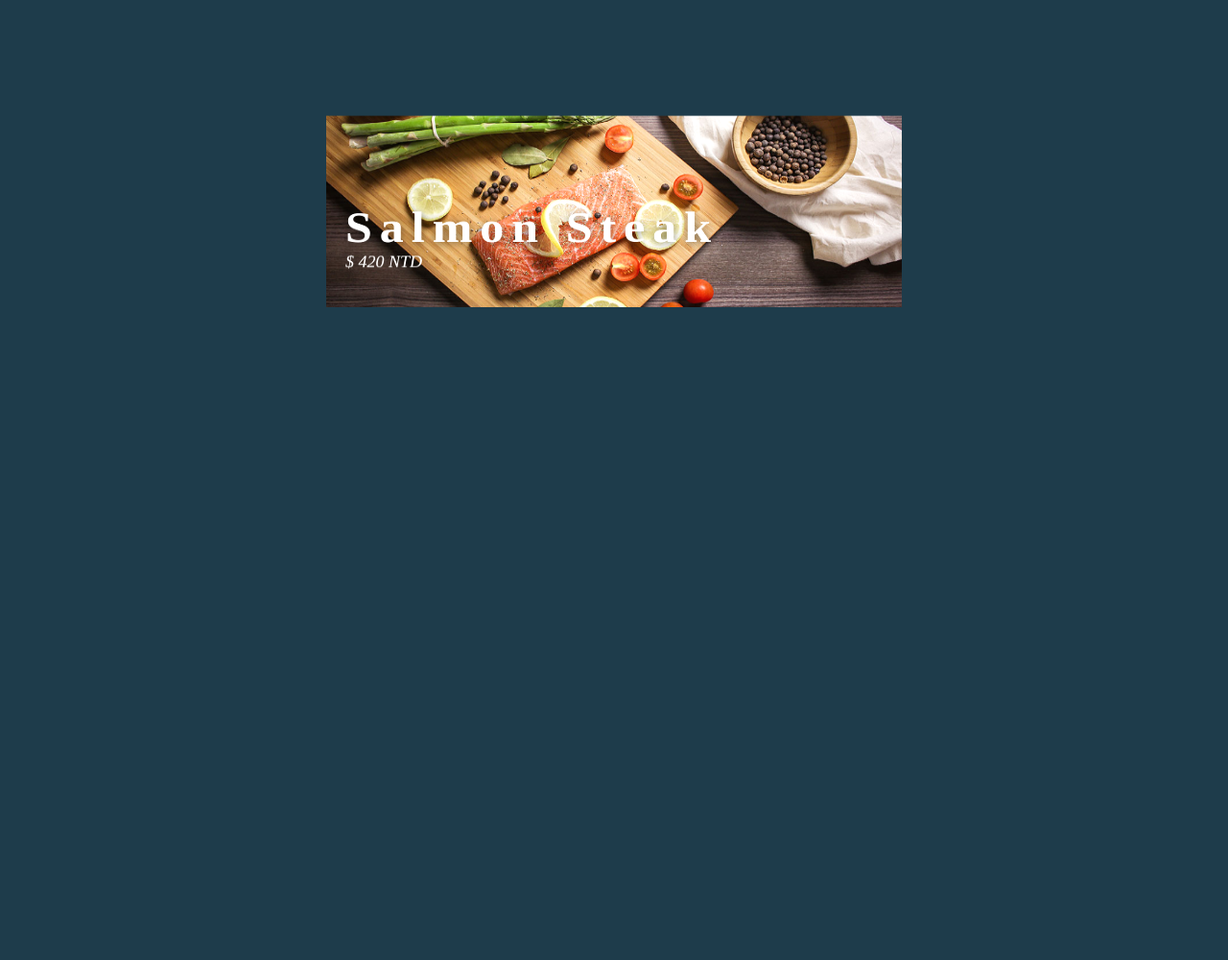
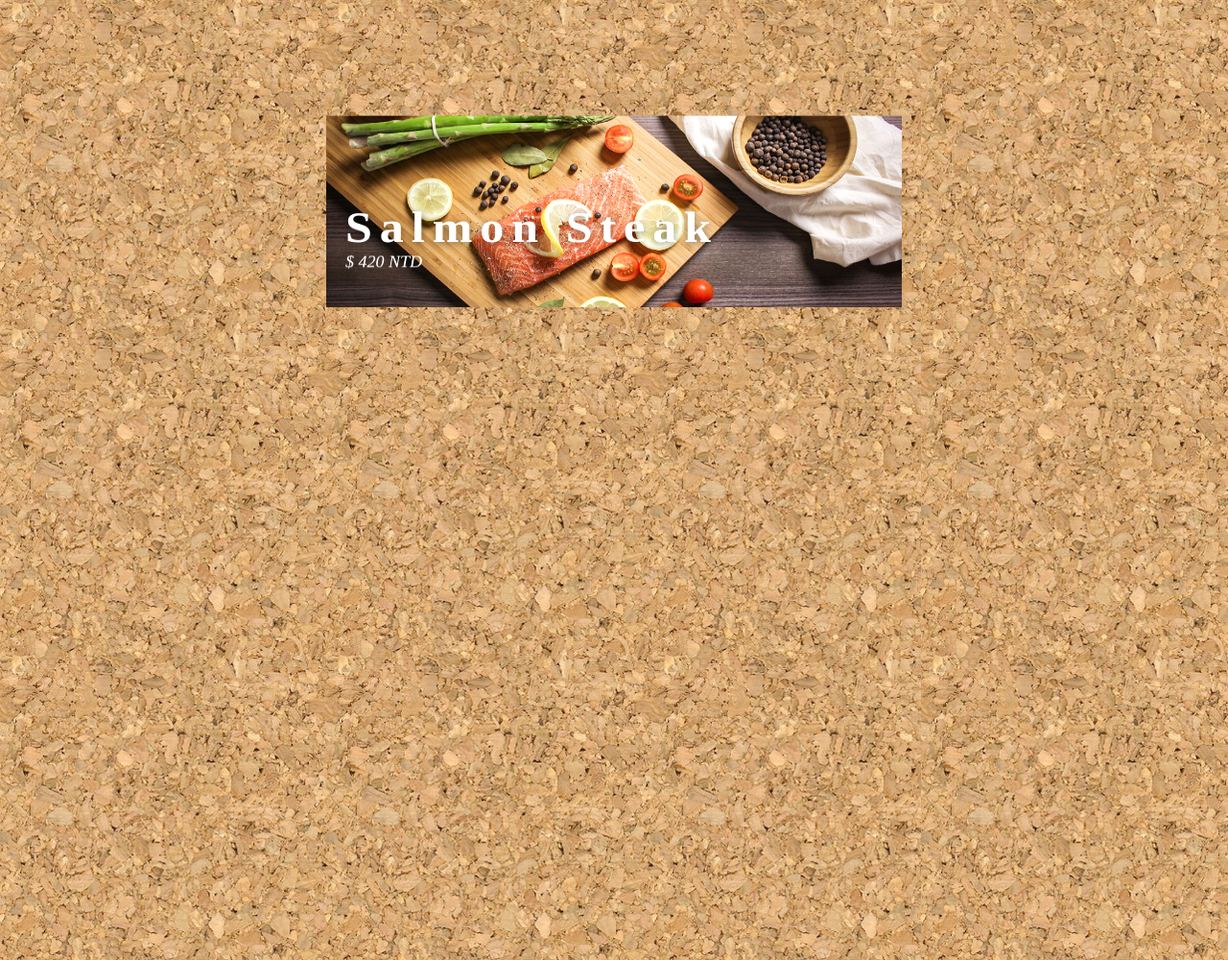
Before and after one commit to OllieWebSite/practice06, a plain HTML site: page index.html in a window 1280 px wide. Shown: the whole page at 96% size. Drawn offline with Linux system fonts and the light colour scheme.

Commit message:
補上背景軟木塞

```diff
--- a/css/style.css
+++ b/css/style.css
@@ -6,6 +6,7 @@
 body {
     background-color: #1E3C4B;
     min-height: 1000px;
+    background-image: url('../img/cork-repeat.jpg');
 }
 
 .card-wrapper {}
```
